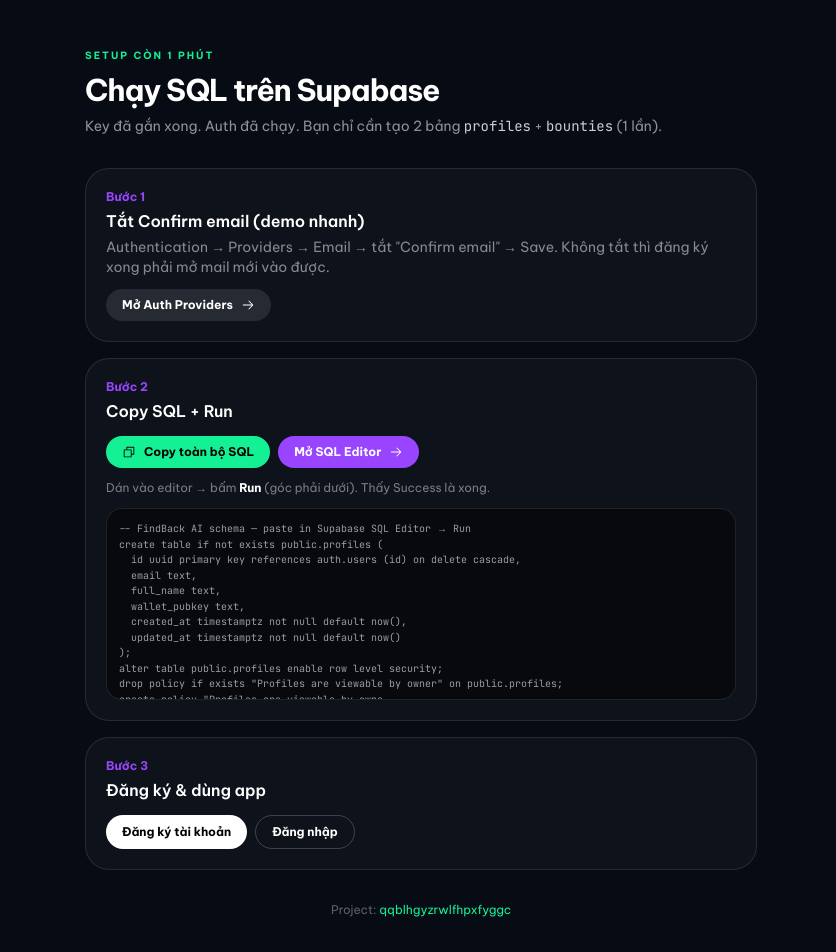
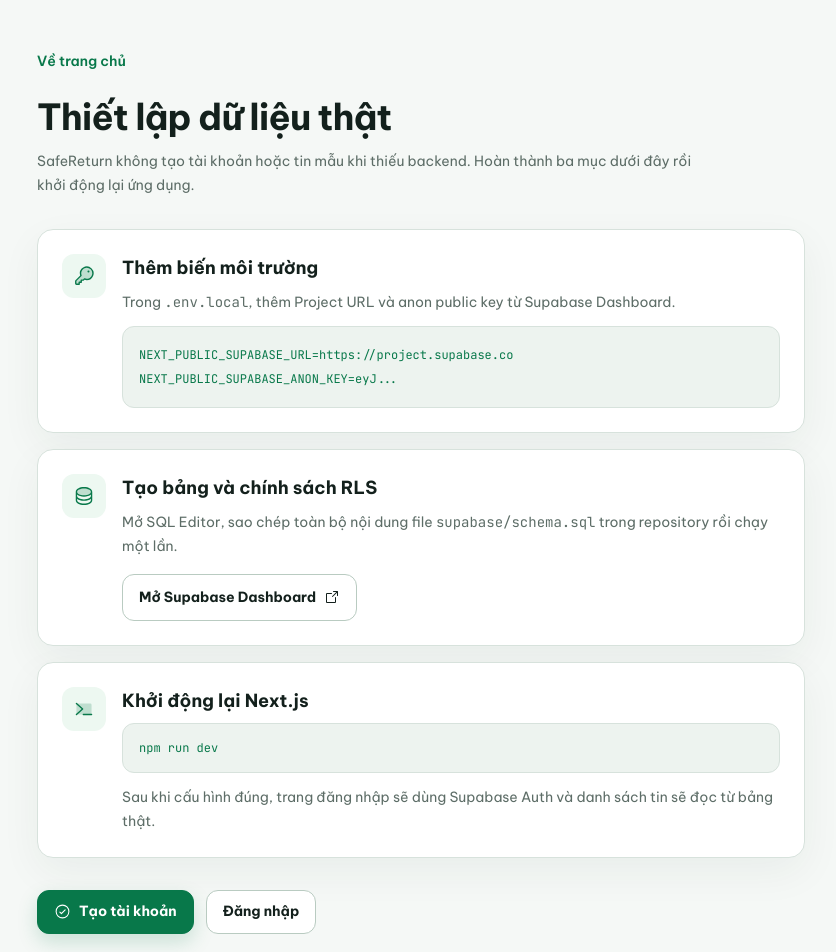
Before and after one commit to maitamdev/safe-return, a Next.js app: page /setup in a window 1280 px wide. Shown: the top 952 px of the page, without its empty margins (219-1055 px from the left). Built offline with nearby package versions, Linux system fonts and the light colour scheme; no server answers.

Commit message:
refactor(app): improve app/setup/page

```diff
--- a/src/app/setup/page.tsx
+++ b/src/app/setup/page.tsx
@@ -1,189 +1,39 @@
-"use client";
-
-import { useState } from "react";
 import Link from "next/link";
-import { CheckCircle, Copy, ArrowRight } from "@phosphor-icons/react";
-
-const SQL = `-- FindBack AI schema — paste in Supabase SQL Editor → Run
-create table if not exists public.profiles (
-  id uuid primary key references auth.users (id) on delete cascade,
-  email text,
-  full_name text,
-  wallet_pubkey text,
-  created_at timestamptz not null default now(),
-  updated_at timestamptz not null default now()
-);
-alter table public.profiles enable row level security;
-drop policy if exists "Profiles are viewable by owner" on public.profiles;
-create policy "Profiles are viewable by owner" on public.profiles for select using (auth.uid() = id);
-drop policy if exists "Users insert own profile" on public.profiles;
-create policy "Users insert own profile" on public.profiles for insert with check (auth.uid() = id);
-drop policy if exists "Users update own profile" on public.profiles;
-create policy "Users update own profile" on public.profiles for update using (auth.uid() = id);
-
-create or replace function public.handle_new_user()
-returns trigger language plpgsql security definer set search_path = public as $$
-begin
-  insert into public.profiles (id, email, full_name)
-  values (new.id, new.email, coalesce(new.raw_user_meta_data->>'full_name', ''))
-  on conflict (id) do nothing;
-  return new;
-end; $$;
-
-drop trigger if exists on_auth_user_created on auth.users;
-create trigger on_auth_user_created
-  after insert on auth.users
-  for each row execute procedure public.handle_new_user();
-
-create table if not exists public.bounties (
-  id text primary key,
-  owner_id uuid not null references auth.users (id) on delete cascade,
-  owner_wallet text,
-  title text not null,
-  description text not null default '',
-  category text not null default 'Other',
-  location text not null default '',
-  reward_ui numeric not null default 0,
-  deadline_unix bigint not null,
-  image_path text,
-  metadata_hash text,
-  status text not null default 'draft',
-  claim jsonb,
-  ai_report jsonb,
-  last_tx text,
-  last_tx_url text,
-  created_at timestamptz not null default now(),
-  updated_at timestamptz not null default now()
-);
-create index if not exists bounties_owner_idx on public.bounties (owner_id);
-create index if not exists bounties_created_idx on public.bounties (created_at desc);
-alter table public.bounties enable row level security;
-
-drop policy if exists "Authenticated users can read bounties" on public.bounties;
-create policy "Authenticated users can read bounties" on public.bounties for select to authenticated using (true);
-drop policy if exists "Owners insert own bounties" on public.bounties;
-create policy "Owners insert own bounties" on public.bounties for insert to authenticated with check (auth.uid() = owner_id);
-drop policy if exists "Owners update own bounties" on public.bounties;
-create policy "Owners update own bounties" on public.bounties for update to authenticated using (auth.uid() = owner_id);
-drop policy if exists "Authenticated can update claim on bounties" on public.bounties;
-create policy "Authenticated can update claim on bounties" on public.bounties for update to authenticated using (true) with check (true);
-drop policy if exists "Owners delete own bounties" on public.bounties;
-create policy "Owners delete own bounties" on public.bounties for delete to authenticated using (auth.uid() = owner_id);
-`;
-
-const SQL_EDITOR =
-  "https://supabase.com/dashboard/project/qqblhgyzrwlfhpxfyggc/sql/new";
-const AUTH_SETTINGS =
-  "https://supabase.com/dashboard/project/qqblhgyzrwlfhpxfyggc/auth/providers";
+import { ArrowSquareOut, CheckCircle, Database, Key, Terminal } from "@phosphor-icons/react/dist/ssr";
 
 export default function SetupPage() {
-  const [copied, setCopied] = useState(false);
+  return (
+    <main className="min-h-[100dvh] bg-bg px-4 py-12 text-ink sm:px-6">
+      <div className="mx-auto max-w-3xl">
+        <Link href="/" className="text-sm font-semibold text-forest hover:underline">Về trang chủ</Link>
+        <h1 className="mt-6 text-3xl font-bold tracking-tight sm:text-4xl">Thiết lập dữ liệu thật</h1>
+        <p className="mt-3 max-w-2xl text-sm leading-6 text-ink-soft">SafeReturn không tạo tài khoản hoặc tin mẫu khi thiếu backend. Hoàn thành ba mục dưới đây rồi khởi động lại ứng dụng.</p>
 
-  const copy = async () => {
-    await navigator.clipboard.writeText(SQL);
-    setCopied(true);
-    setTimeout(() => setCopied(false), 2000);
-  };
-
-  return (
-    <div className="min-h-dvh bg-[#070b14] px-4 py-12 text-white">
-      <div className="mx-auto max-w-2xl">
-        <p className="text-[10px] font-bold uppercase tracking-[0.2em] text-[#14F195]">
-          Setup còn 1 phút
-        </p>
-        <h1 className="mt-2 font-display text-3xl font-bold">
-          Chạy SQL trên Supabase
-        </h1>
-        <p className="mt-2 text-sm text-white/55">
-          Key đã gắn xong. Auth đã chạy. Bạn chỉ cần tạo 2 bảng{" "}
-          <code className="text-white/80">profiles</code> +{" "}
-          <code className="text-white/80">bounties</code> (1 lần).
-        </p>
-
-        <ol className="mt-8 space-y-4">
-          <li className="rounded-3xl border border-white/10 bg-white/[0.03] p-5">
-            <p className="text-xs font-bold text-[#9945FF]">Bước 1</p>
-            <p className="mt-1 font-semibold">Tắt Confirm email (demo nhanh)</p>
-            <p className="mt-1 text-sm text-white/50">
-              Authentication → Providers → Email → tắt &quot;Confirm email&quot;
-              → Save. Không tắt thì đăng ký xong phải mở mail mới vào được.
-            </p>
-            <a
-              href={AUTH_SETTINGS}
-              target="_blank"
-              rel="noreferrer"
-              className="mt-3 inline-flex items-center gap-2 rounded-full bg-white/10 px-4 py-2 text-xs font-bold hover:bg-white/15"
-            >
-              Mở Auth Providers <ArrowRight size={14} />
-            </a>
-          </li>
-
-          <li className="rounded-3xl border border-white/10 bg-white/[0.03] p-5">
-            <p className="text-xs font-bold text-[#9945FF]">Bước 2</p>
-            <p className="mt-1 font-semibold">Copy SQL + Run</p>
-            <div className="mt-3 flex flex-wrap gap-2">
-              <button
-                type="button"
-                onClick={() => void copy()}
-                className="inline-flex items-center gap-2 rounded-full bg-[#14F195] px-4 py-2 text-xs font-bold text-black"
-              >
-                {copied ? (
-                  <CheckCircle size={14} weight="fill" />
-                ) : (
-                  <Copy size={14} />
-                )}
-                {copied ? "Đã copy!" : "Copy toàn bộ SQL"}
-              </button>
-              <a
-                href={SQL_EDITOR}
-                target="_blank"
-                rel="noreferrer"
-                className="inline-flex items-center gap-2 rounded-full bg-[#9945FF] px-4 py-2 text-xs font-bold text-white"
-              >
-                Mở SQL Editor <ArrowRight size={14} />
-              </a>
-            </div>
-            <p className="mt-3 text-xs text-white/45">
-              Dán vào editor → bấm <strong className="text-white">Run</strong>{" "}
-              (góc phải dưới). Thấy Success là xong.
-            </p>
-            <pre className="mt-3 max-h-48 overflow-auto rounded-2xl border border-white/10 bg-black/50 p-3 font-mono text-[10px] text-white/60">
-              {SQL.slice(0, 500)}…
-            </pre>
-          </li>
-
-          <li className="rounded-3xl border border-white/10 bg-white/[0.03] p-5">
-            <p className="text-xs font-bold text-[#9945FF]">Bước 3</p>
-            <p className="mt-1 font-semibold">Đăng ký &amp; dùng app</p>
-            <div className="mt-3 flex flex-wrap gap-2">
-              <Link
-                href="/signup"
-                className="inline-flex items-center gap-2 rounded-full bg-white px-4 py-2 text-xs font-bold text-black"
-              >
-                Đăng ký tài khoản
-              </Link>
-              <Link
-                href="/login"
-                className="inline-flex items-center gap-2 rounded-full border border-white/20 px-4 py-2 text-xs font-bold"
-              >
-                Đăng nhập
-              </Link>
-            </div>
-          </li>
+        <ol className="mt-8 grid gap-4">
+          <SetupItem icon={Key} title="Thêm biến môi trường">
+            <p>Trong <code>.env.local</code>, thêm Project URL và anon public key từ Supabase Dashboard.</p>
+            <pre className="mt-3 overflow-x-auto rounded-xl border border-line bg-bg-deep p-4 font-mono text-xs leading-6 text-forest">{`NEXT_PUBLIC_SUPABASE_URL=https://project.supabase.co
+NEXT_PUBLIC_SUPABASE_ANON_KEY=eyJ...`}</pre>
+          </SetupItem>
+          <SetupItem icon={Database} title="Tạo bảng và chính sách RLS">
+            <p>Mở SQL Editor, sao chép toàn bộ nội dung file <code>supabase/schema.sql</code> trong repository rồi chạy một lần.</p>
+            <a href="https://supabase.com/dashboard" target="_blank" rel="noreferrer" className="app-button-secondary mt-4">Mở Supabase Dashboard <ArrowSquareOut size={16} /></a>
+          </SetupItem>
+          <SetupItem icon={Terminal} title="Khởi động lại Next.js">
+            <pre className="mt-2 overflow-x-auto rounded-xl border border-line bg-bg-deep p-4 font-mono text-xs text-forest">npm run dev</pre>
+            <p className="mt-3">Sau khi cấu hình đúng, trang đăng nhập sẽ dùng Supabase Auth và danh sách tin sẽ đọc từ bảng thật.</p>
+          </SetupItem>
         </ol>
 
-        <p className="mt-8 text-center text-xs text-white/35">
-          Project:{" "}
-          <a
-            className="text-[#14F195] hover:underline"
-            href="https://supabase.com/dashboard/project/qqblhgyzrwlfhpxfyggc"
-            target="_blank"
-            rel="noreferrer"
-          >
-            qqblhgyzrwlfhpxfyggc
-          </a>
-        </p>
+        <div className="mt-8 flex flex-wrap gap-3">
+          <Link href="/signup" className="app-button-primary"><CheckCircle size={17} />Tạo tài khoản</Link>
+          <Link href="/login" className="app-button-secondary">Đăng nhập</Link>
+        </div>
       </div>
-    </div>
+    </main>
   );
 }
+
+function SetupItem({ icon: Icon, title, children }: { icon: typeof Key; title: string; children: React.ReactNode }) {
+  return <li className="app-card grid gap-4 p-5 sm:grid-cols-[auto_1fr] sm:p-6"><span className="flex h-11 w-11 items-center justify-center rounded-xl bg-mint-soft text-forest"><Icon size={22} weight="duotone" /></span><div><h2 className="text-lg font-bold">{title}</h2><div className="mt-2 text-sm leading-6 text-ink-soft">{children}</div></div></li>;
+}
```
